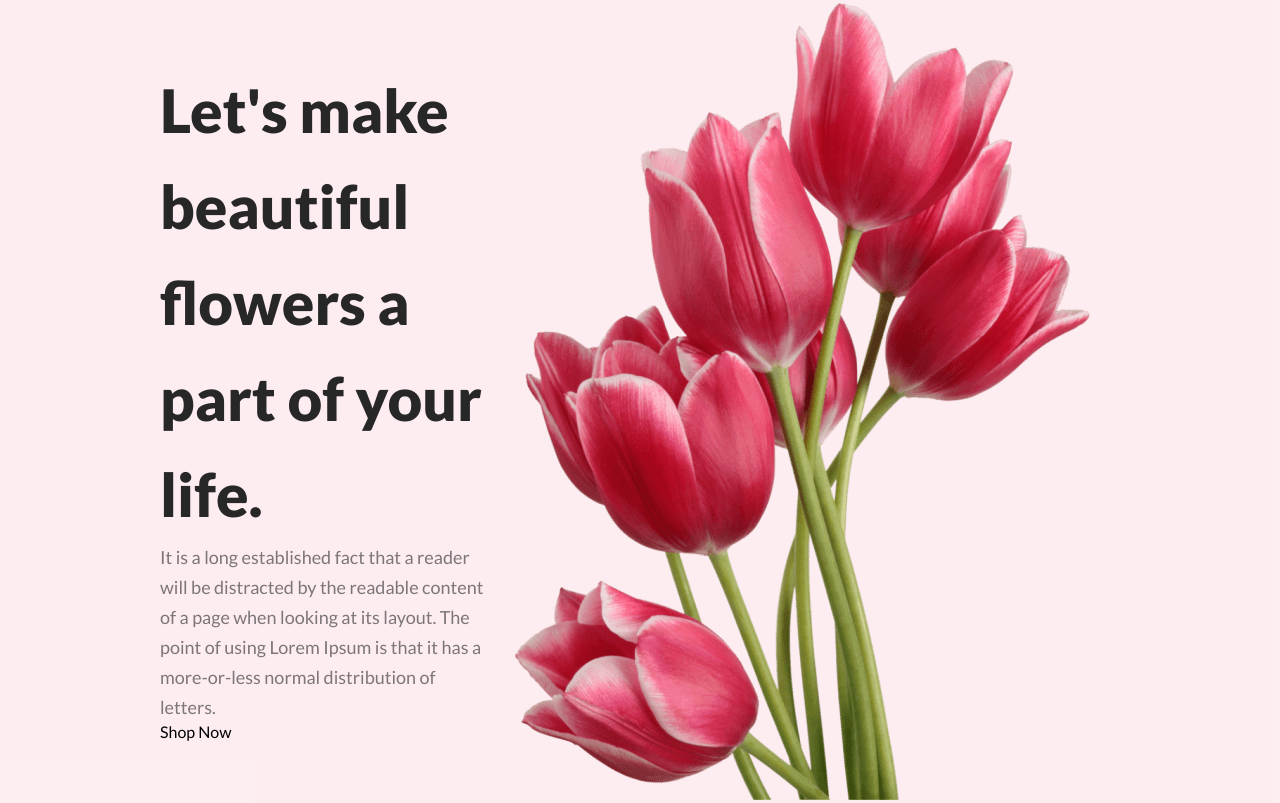
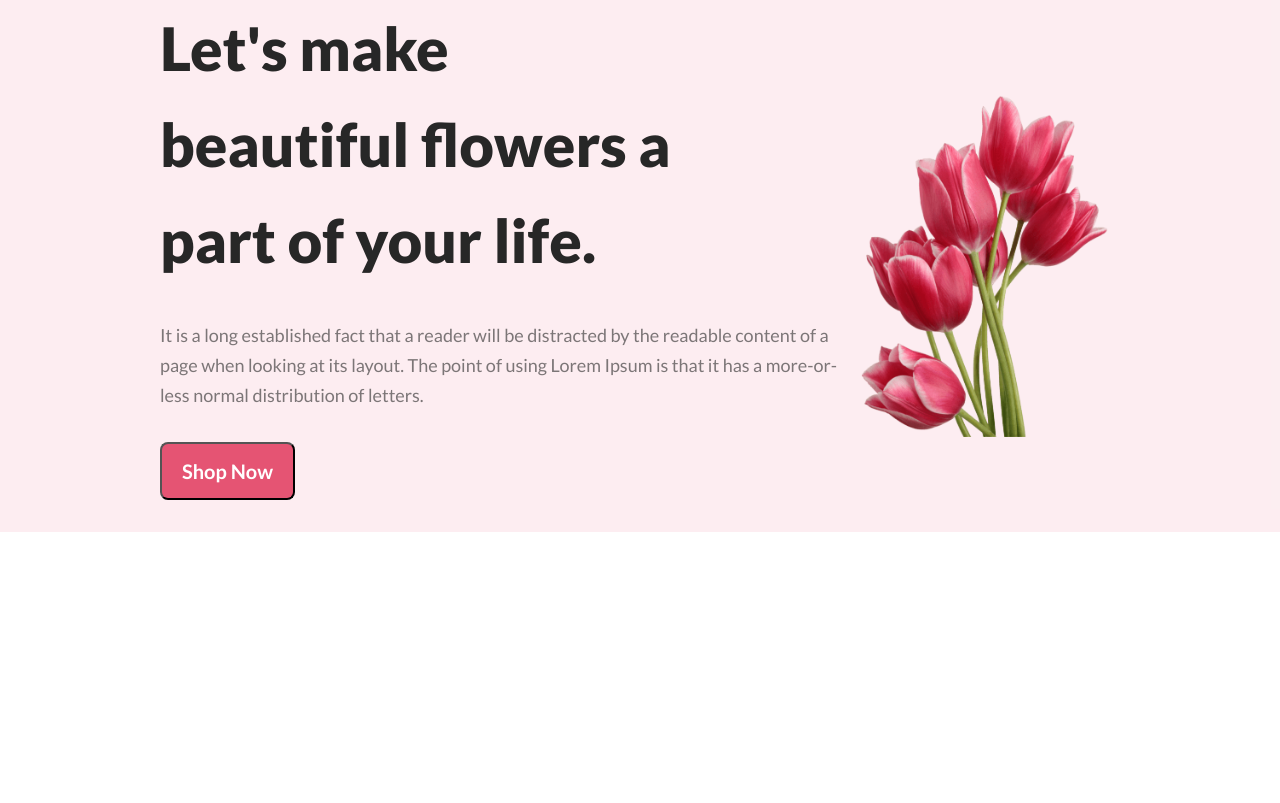
Before and after one commit to arif-05/flower-shop, a plain HTML site: page index.html in a window 1280 px wide. Drawn offline with Linux system fonts and the light colour scheme.

Commit message:
header section done

```diff
--- a/index.html
+++ b/index.html
@@ -10,10 +10,10 @@
     <header>
         <div class="container banner">
             <div class="banner-text">
-                <h1>Let's make <br> beautiful flowers a <br>
-                part of your life.</h1>
+                <h2>Let's make<br>beautiful flowers a <br>
+                part of your life.</h2>
                 <p>It is a long established fact that a reader will be distracted by the readable content of a page when looking at its layout. The point of using Lorem Ipsum is that it has a more-or-less normal distribution of letters.</p>
-                <div class="button">Shop Now</div>
+               <button>Shop Now</button>
 
 
             </div>
--- a/styles/style.css
+++ b/styles/style.css
@@ -21,9 +21,18 @@ text-align: left;
 }
 
 button{
-    border-radius: 8px;
+ border-radius: 8px;
 
 background: rgb(229, 84, 115);
+color: rgb(255, 255, 255);
+font-family: Lato;
+font-size: 20px;
+font-weight: 700;
+line-height: 24px;
+letter-spacing: 0%;
+text-align: left;
+padding: 15px 20px;
+/* margin-top: 20px; */
 }
 
 
@@ -49,7 +58,7 @@ header{
 
 }
 
-.banner .banner-text h1{
+.banner .banner-text h2{
     color: rgb(39, 39, 39);
 font-family: Lato;
 font-size: 60px;
@@ -59,3 +68,11 @@ letter-spacing: 0%;
 text-align: left;
 
 }
+.banner .banner-text *{
+    margin-bottom: 32px;
+}
+
+.banner .banner-img img{
+    width: 100%;
+    vertical-align: middle;
+}
```
